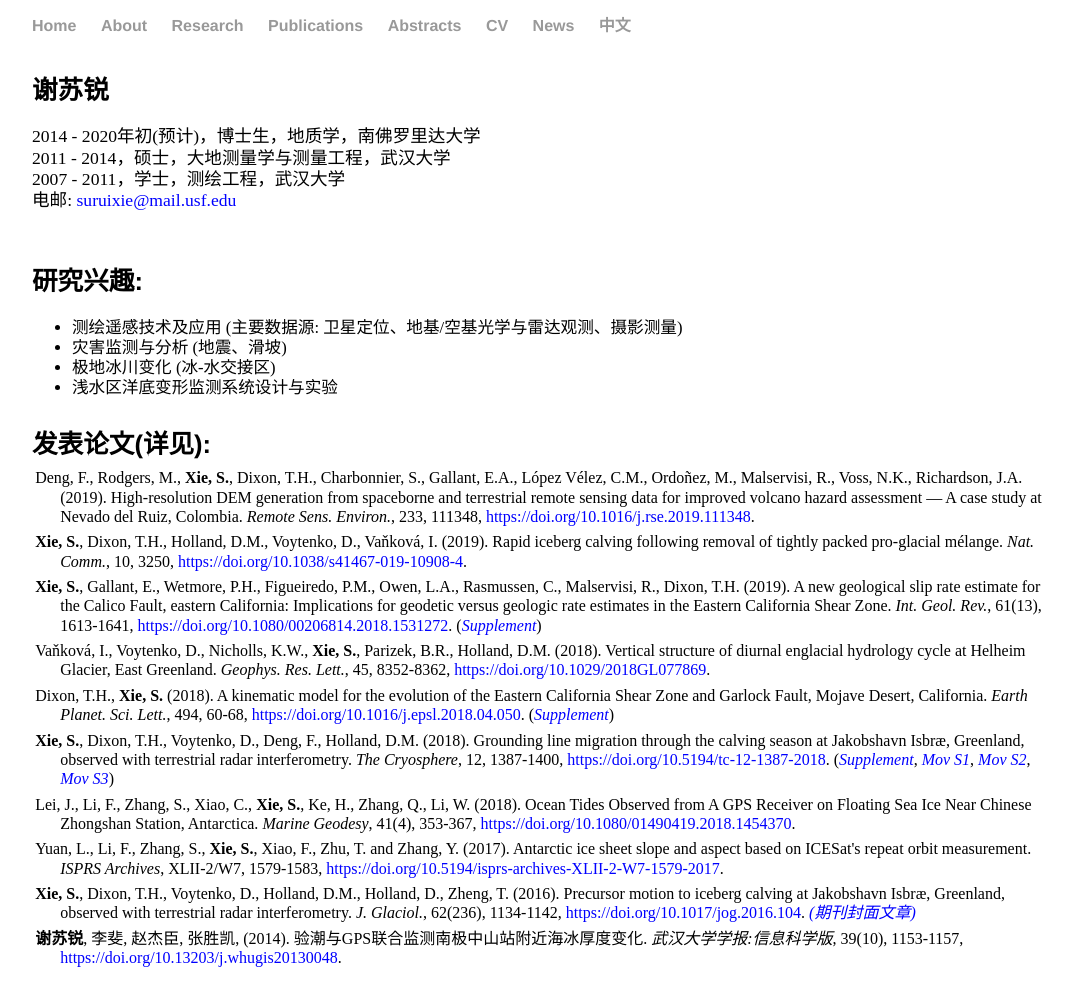
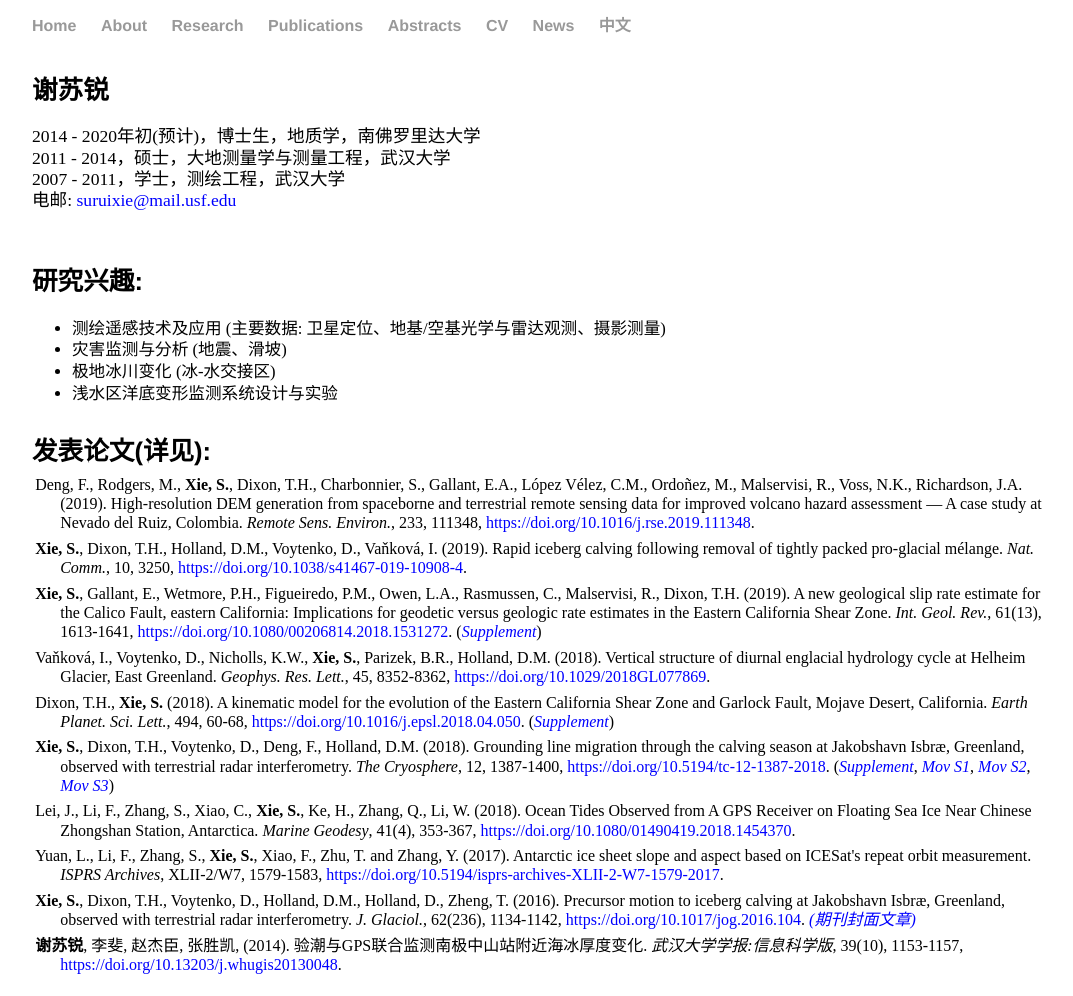
Before and after one commit to suruixie/suruixie.github.io, a Jekyll site: the page built from Chinese/index.html, in a window 1280 px wide. Shown: the whole page, without its empty margins (96-1169 px from the left). Built offline with Jekyll 4.4.1, drawn with Linux system fonts in a browser that asks for light colours; a style sheet for code colours, icons or effects is not loaded.

Commit message:
Update index.html

```diff
--- a/Chinese/index.html
+++ b/Chinese/index.html
@@ -16,10 +16,10 @@
 	</div>
 	    <h4 style="margin-top:6em;margin-bottom:0.2em;">研究兴趣: </h4>
 	    <ul class="research_list">
-		    <li style="line-height:120%; font-size:0.8em; color:#000000;">测绘遥感技术及应用 (主要数据源: 卫星定位、地基/空基光学与雷达观测、摄影测量)</a></li>
-		    <li style="line-height:120%; font-size:0.8em; color:#000000;">灾害监测与分析 (地震、滑坡)</a></li>
-		    <li style="line-height:120%; font-size:0.8em; color:#000000;">极地冰川变化 (冰-水交接区)</a></li>
-		    <li style="line-height:120%; font-size:0.8em; color:#000000;">浅水区洋底变形监测系统设计与实验</a></li>
+		    <li style="line-height:130%; font-size:0.8em; color:#000000;">测绘遥感技术及应用 (主要数据: 卫星定位、地基/空基光学与雷达观测、摄影测量)</a></li>
+		    <li style="line-height:130%; font-size:0.8em; color:#000000;">灾害监测与分析 (地震、滑坡)</a></li>
+		    <li style="line-height:130%; font-size:0.8em; color:#000000;">极地冰川变化 (冰-水交接区)</a></li>
+		    <li style="line-height:130%; font-size:0.8em; color:#000000;">浅水区洋底变形监测系统设计与实验</a></li>
 	    </ul>
 	<div class="sideText">
 		<h4 style="margin-top:1em;margin-bottom:0.2em;">发表论文(详见<a  href="https://scholar.google.com/citations?hl=en&user=kF4StsMAAAAJ&view_op=list_works" style="color:#0000FF;"><i class="ai ai-google-scholar ai-2x"></i></a>): </h4>
```
